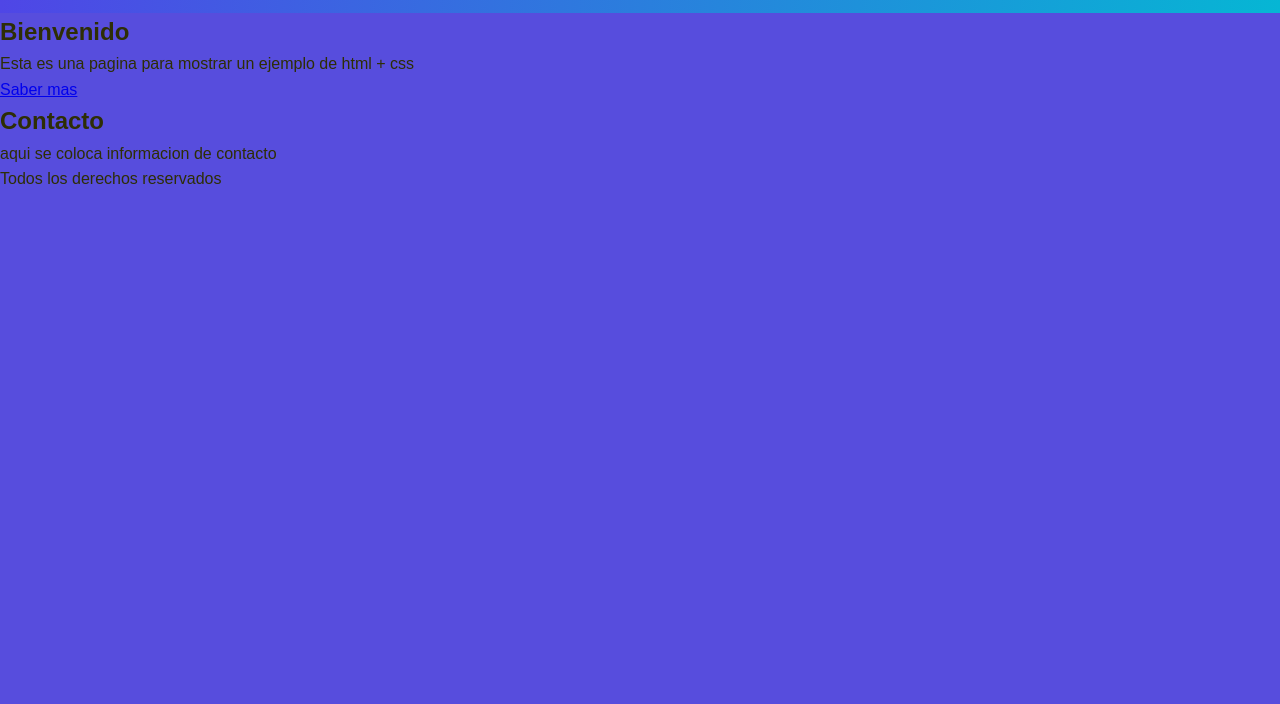
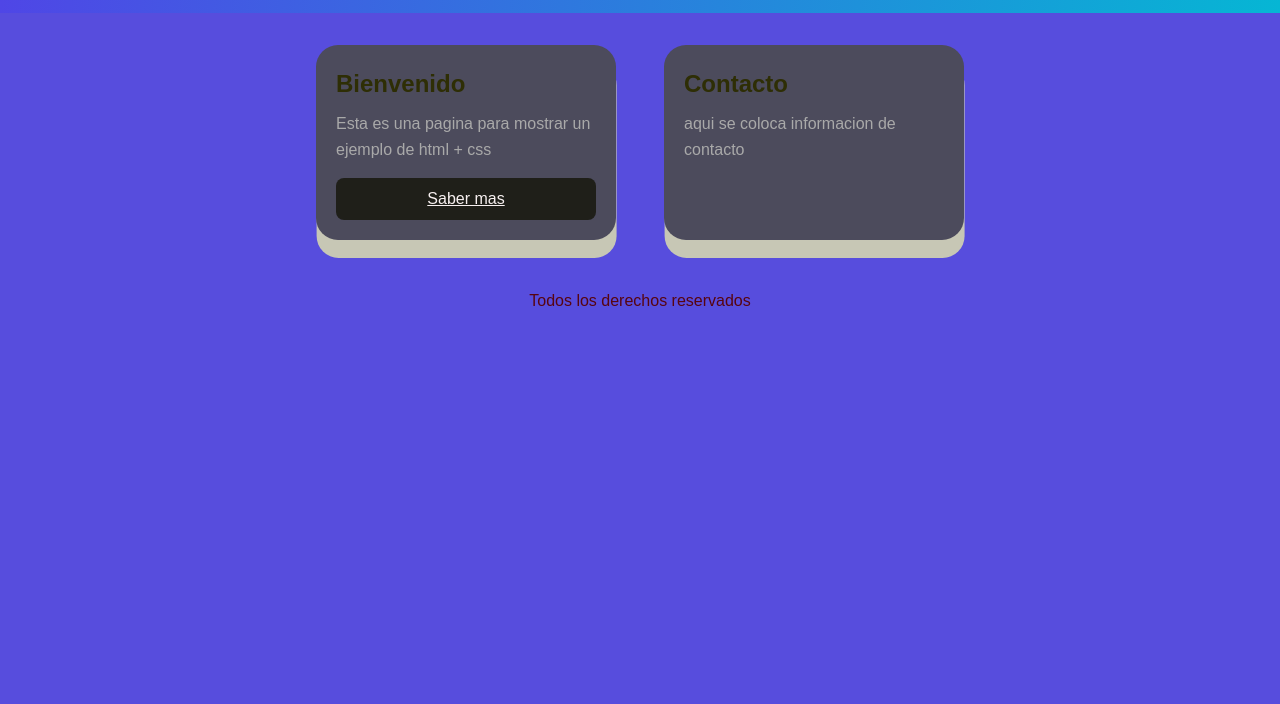
Before and after one commit to edixonm92-ship-it/html_0409, a plain HTML site: page index.html in a window 1280 px wide. Shown: the part 96-800 px from the top of the page. Drawn offline with Linux system fonts and the light colour scheme.

Commit message:
se termina de hacer los estilos

```diff
--- a/styles.css
+++ b/styles.css
@@ -16,7 +16,55 @@ body{
 /* estilo para el encabezado con degradado*/
 .site-header{
     background: linear-gradient(90deg, #4f46e6, #06b6d4);
-    color: rgb(43, 197, 197);
+    color: rgb(228, 245, 245);
     padding: 1rem;
     text-align: center;
 }
+
+.subtitle{
+    opacity: 50%;
+}
+
+.content{
+    display: flex; /*coloca las tarjetas una al lado de la otra*/
+    gap: 3rem; /* separar las tarjetas*/
+    flex-wrap: wrap; /* permite que las tarjetas bajen si no caben*/
+    justify-content: center;
+    padding: 2rem;
+}
+
+.card{
+    background: #4c4b5c;
+    padding: 1.25rem;
+    border-radius: 22px;
+    box-shadow: 0.6px 18px rgb(199, 199, 181); /* dar profundidad a la card*/
+    width: 300px;
+}
+.card h2{
+    margin-bottom: 0.5rem;
+}
+
+.card p{
+    margin-bottom: 1rem;
+    color: darkgray;
+}
+
+.btn{
+    display: inline-block;
+    padding: 0.5rem 1rem;
+    background: #1f1f19;
+    border-radius: 8px;
+    color: rgb(247, 240, 240);
+    justify-content: center;
+}
+.card a{
+    justify-content: center;
+    display: flex;
+    text-align: center;
+}
+
+.site-footer{
+    text-align: center;
+    padding: 1rem;
+    color: #570510;
+}
```
